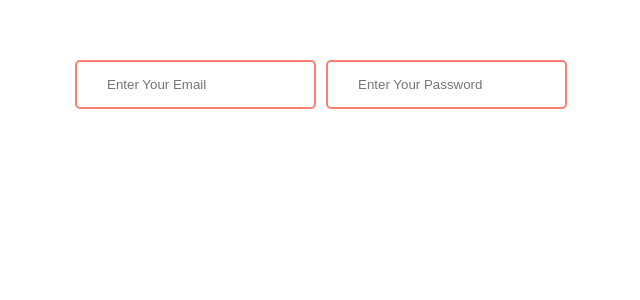
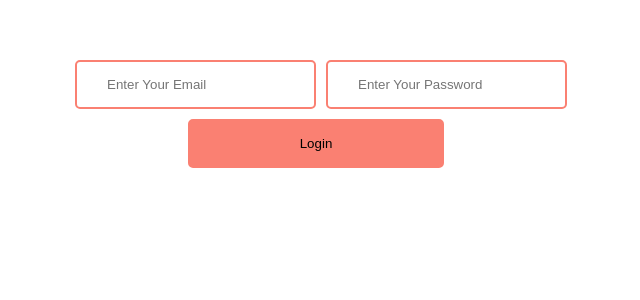
Before and after one commit to mdmasummollaalhaz/email-password-auth, a React (Create React App) app: page / in a window 1280 px wide. Shown: the top 300 px of the page, without its empty margins (324-964 px from the left). Built offline with nearby package versions, Linux system fonts and the light colour scheme.

Commit message:
form, change, blur, submit, preventDefault

```diff
--- a/package.json
+++ b/package.json
@@ -6,8 +6,10 @@
     "@testing-library/jest-dom": "^5.16.4",
     "@testing-library/react": "^12.1.4",
     "@testing-library/user-event": "^13.5.0",
+    "bootstrap": "^5.1.3",
     "firebase": "^9.6.10",
     "react": "^18.0.0",
+    "react-bootstrap": "^2.2.3",
     "react-dom": "^18.0.0",
     "react-scripts": "5.0.0",
     "web-vitals": "^2.1.4"
--- a/src/App.css
+++ b/src/App.css
@@ -43,3 +43,12 @@
   border: 2px solid salmon;
   border-radius: 5px;
 }
+.logIn{
+  padding: 15px 30px;
+  width: 20%;
+  margin-top: 10px;
+  border: 2px solid salmon;
+  border-radius: 5px;
+  background: salmon;
+  cursor: pointer;
+}
--- a/src/App.js
+++ b/src/App.js
@@ -6,11 +6,27 @@ import app from './firebase.init';
 const auth = getAuth(app);
 
 function App() {
+
+  const handleEmailBlur = event =>{
+    console.log(event.target.value);
+  };
+
+  const handlePasswordBlur = event =>{
+    console.log(event.target.value);
+  };
+
+  const handleFormSubmit = event =>{
+    console.log('Submited');
+    event.preventDefault();
+  }
+
   return (
     <div className="App">
-      <form action="">
-        <input className='inputField' type="text" placeholder='Enter Your Email'/>
-        <input className='inputField' type="password" name="" id="" placeholder='Enter Your Password'/>
+      <form action="" onSubmit={handleFormSubmit}>
+        <input onBlur={handleEmailBlur} className='inputField' type="email" placeholder='Enter Your Email'/>
+        <input onBlur={handlePasswordBlur} className='inputField' type="password" name="" id="" placeholder='Enter Your Password'/>
+        <br />
+        <input className='logIn' type="submit" value="Login" />
       </form>
     </div>
   );
```
Also changed, not shown: 1 other file (tests, documents, lock files or other folders).
